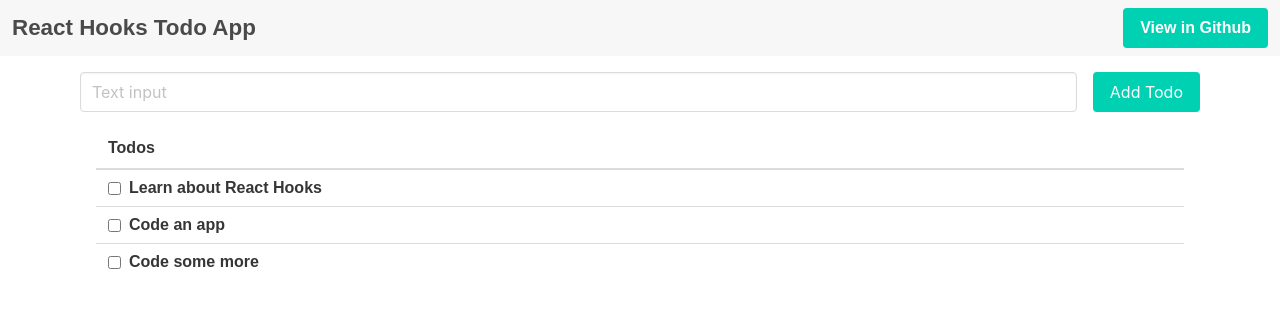
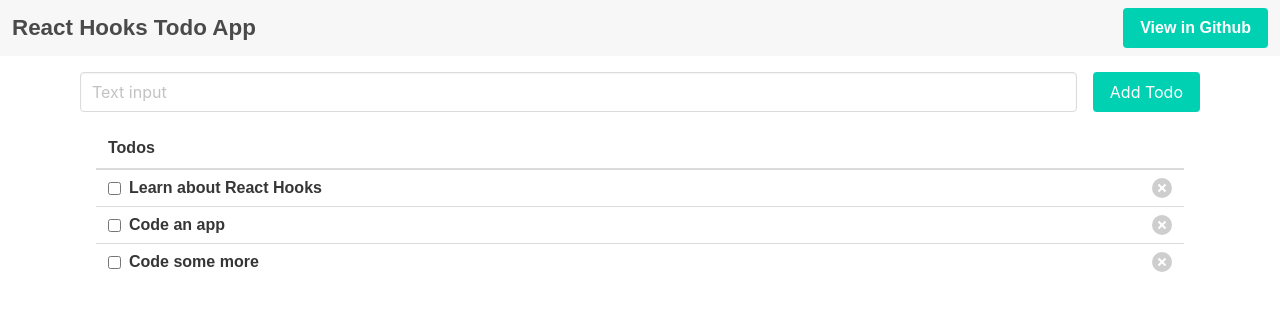
Before and after one commit to andreviallon/react-hooks-todo-app, a React (Create React App) app: page / in a window 1280 px wide. Shown: the top 310 px of the page. Built offline with nearby package versions, Linux system fonts and the light colour scheme.

Commit message:
Add Delete Button

```diff
--- a/src/Todos/Todos.css
+++ b/src/Todos/Todos.css
@@ -18,3 +18,9 @@ input {
 td {
   font-weight: bold;
 }
+
+.table-todo {
+  display: flex;
+  justify-content: space-between;
+  align-content: center;
+}
--- a/src/Todos/Todos.jsx
+++ b/src/Todos/Todos.jsx
@@ -31,6 +31,7 @@ export function Todos() {
                       <input type="checkbox" />
                       <Todo todo={todo} />
                     </label>
+                    <a className="delete"></a>
                   </td>
                 </tr>
               ))}
```
